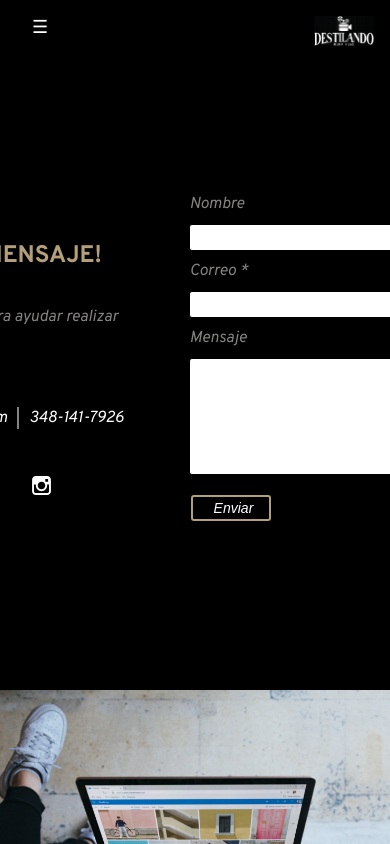
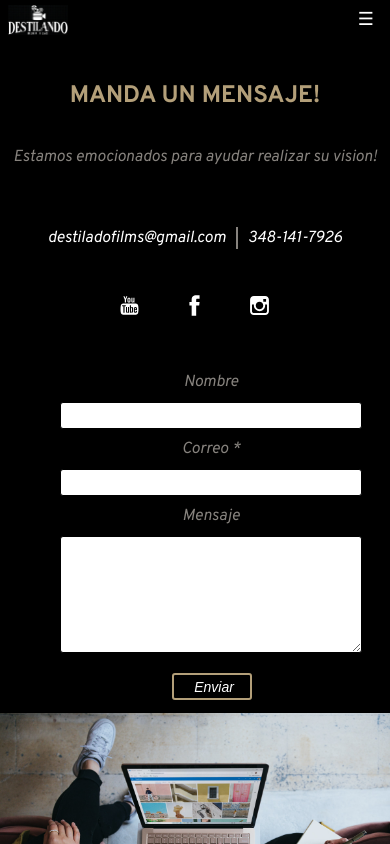
Before and after one commit to destilandofilms/DestiladoFilms, a React (Create React App) app in the folder portfolio/: page /contacto in a window 390 px wide. Shown: the top 844 px of the page. Built offline with nearby package versions, Linux system fonts and the light colour scheme.

Commit message:
Finished making everything mobile responsive

```diff
--- a/portfolio/src/components/NavBar/NavBar.js
+++ b/portfolio/src/components/NavBar/NavBar.js
@@ -6,18 +6,19 @@ import Logo from "../../assests/destilado.jpg";
 import "./NavBar.scss";
 
 const NavBar = () => {
-    const [ checked, setChecked ] = useState(false);
+    const [checked, setChecked] = useState(false);
 
     console.log(checked)
 
     return (
         <div className='menu'>
+            <div className='logo'>
+                <NavLink to="/"><img src={Logo} alt='Destilado Films Logo' /></NavLink>
+            </div>
+
+            <div className='m-nav'>
                 <label htmlFor='toggle'>&#9776;</label>
-            <input type="checkbox" id="toggle" checked={checked} onChange={(e) => setChecked(e.target.checked)} />
-
-            <div className='logo'>
-                <NavLink to="/"><img src={Logo} alt='Destilado Films Logo'/></NavLink>
-            </div>
+                <input type="checkbox" id="toggle" checked={checked} onChange={() => setChecked(!checked)} />
 
                 <nav>
                     <NavLink to="/eventos" style={({ isActive }) => (isActive ? { color: '#B39F79' } : null)} onClick={() => setChecked((c) => !c)} >Eventos</NavLink>
@@ -28,6 +29,7 @@ const NavBar = () => {
                     <NavLink to='/contacto' style={({ isActive }) => (isActive ? { color: '#B39F79' } : null)} onClick={() => setChecked((c) => !c)}>Contacto</NavLink>
                 </nav>
             </div>
+        </div>
     );
 };
 
--- a/portfolio/src/components/NavBar/NavBar.scss
+++ b/portfolio/src/components/NavBar/NavBar.scss
@@ -6,6 +6,7 @@
     font-weight: 300;
     font-size: smaller;
     text-transform: uppercase;
+    height: 5vh;
 
     .logo {
         a {
@@ -16,8 +17,10 @@
         }
     }
 
+    .m-nav {
+
         label,
-    input {
+        #toggle {
             display: none;
         }
 
@@ -35,43 +38,58 @@
             }
         }
     }
+}
 
 @media screen and (max-width:590px) {
     .menu {
+        position: relative;
+        padding: 0;
+        z-index: 2;
+
+        .logo {
+            position: absolute;
+            padding: 0.3rem 0.5rem;
+            z-index: 1;
+        }
+
+        .m-nav {
+            position: absolute;
+            background-color: black;
+            width: 100%;
+            display: flex;
+            flex-direction: column;
 
             label {
-            display: block;
+                display: inline-block;
                 cursor: pointer;
-            padding: 0 0 0.5rem 1rem;
+                padding: 0.5rem 1rem;
                 font-size: large;
+                align-self: flex-end;
+
             }
 
             nav {
                 text-align: center;
-            width: 90%;
+                width: 100%;
+                height: 100%;
                 display: none;
-            height: 100%;
+                flex-direction: column;
+                align-items: center;
+
+
 
                 a {
                     padding: 0.5rem 0;
                     margin: 0;
                     width: 100%;
+                    margin: 0.5rem 0;
+                }
             }
 
-            a:not(:last-child) {
-                border-bottom: solid 1px gray;
-            }
+            #toggle:checked + nav {
+                display: flex;
 
-
-        }
-
-        #toggle:checked+nav {
-            display: flex;
-            flex-direction: column;
-            justify-content: center;
-            align-items: center;
-            text-align: center;
-            display: visible;
             }
         }
     }
+}
--- a/portfolio/src/containers/Contact/Contact.scss
+++ b/portfolio/src/containers/Contact/Contact.scss
@@ -162,3 +162,64 @@
         }
     }
 }
+
+
+@media screen and (max-width:800px) {
+    .contact {
+        height: 100%;
+
+        .c_content {
+            flex-direction: column;
+            align-items: center;
+            justify-content: center;
+            margin-top: 3rem;
+
+            .c_left {
+                margin-left: 0;
+
+                .icons {
+                    margin-bottom: 3rem;
+                }
+            }
+
+            .c_right {
+                width: 100%;
+                margin-left: 0;
+
+                .c_thanks {
+                    margin-left: 0;
+                    align-items: center;
+                }
+
+                form {
+                    align-items: center;
+
+                    input {
+                        width: 60%;
+                    }
+
+                    textarea {
+                        width: 60%;
+                    }
+
+                    .submit {
+                        align-self: center;
+
+                    }
+
+                }
+            }
+        }
+
+        .c_img {
+            height: 30vh;
+            width: 100%;
+
+            img {
+                height: 30vh;
+                width: 100%;
+                object-fit: cover;
+            }
+        }
+    }
+}
--- a/portfolio/src/containers/Equipo/Equipo.scss
+++ b/portfolio/src/containers/Equipo/Equipo.scss
@@ -115,5 +115,28 @@
             background-position: -250px -100px;
             background-attachment: fixed;
         }
+
+        .e-list {
+
+            .cameras,
+            .Lentes,
+            .accesorios,
+            .patrocinadores {
+                width: 15rem;
+                align-self: center;
+
+                svg {
+                    width: 30px;
+                    height: 30px;
+                    fill: #B39F79;
+                    margin-bottom: 1rem;
+                }
+
+                .text {
+                    font-size: smaller;
+                    text-align: center;
+                }
+            }
+        }
     }
 }
--- a/portfolio/src/containers/Home/Home.scss
+++ b/portfolio/src/containers/Home/Home.scss
@@ -102,6 +102,7 @@
 
         .h-main {
             height: 80vh;
+            background-position: -400px 0;
         }
 
         .h-mini-bio {
```
Lines whose indentation alone changed are shown as unchanged.
